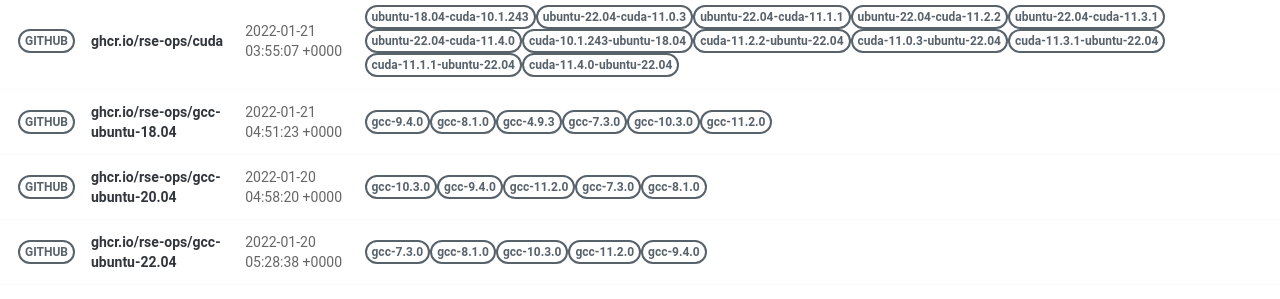
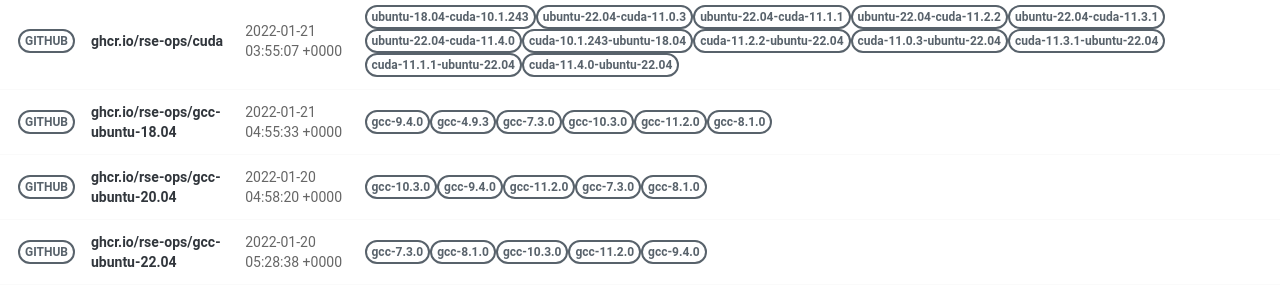
Before and after one commit to rse-ops/docker-images, a Jekyll site: the page built from pages/index.md, in a window 1280 px wide. Shown: the part 502-801 px from the top of the page. Built offline with Jekyll 4.4.1, drawn with Linux system fonts in a browser that asks for light colours; nearby versions of some CDN libraries.

Commit message:
Automated push to update library 2022-01-21

```diff
--- a/_library/ghcr.io-rse-ops-gcc-ubuntu-18.04.md
+++ b/_library/ghcr.io-rse-ops-gcc-ubuntu-18.04.md
@@ -1,7 +1,7 @@
 ---
 layout: container
 name: ghcr.io/rse-ops/gcc-ubuntu-18.04
-updated_at: 2022-01-21 04:51:23.776915
+updated_at: 2022-01-21 04:55:33.180142
 
 
 container_url: https://github.com/orgs/rse-ops/packages/container/package/gcc-ubuntu-18.04
```
Also changed, not shown: other parts of _library/ghcr.io-rse-ops-gcc-ubuntu-18.04.md (+3 -3 lines).
